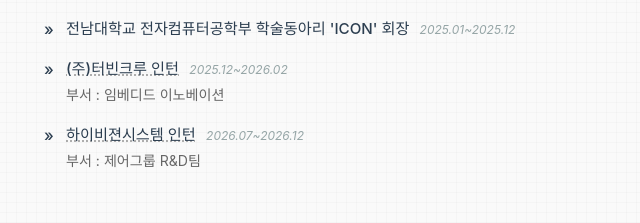
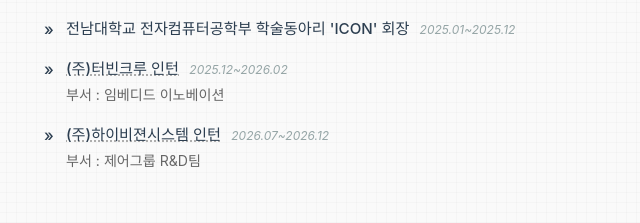
Before and after one commit to juhwonee/juhwonee, a plain HTML site: page index.html in a window 1280 px wide. Shown: the part 888-1111 px from the top of the page, 234-874 px from the left. Drawn offline with Linux system fonts and the light colour scheme.

Commit message:
Update index.html

```diff
--- a/index.html
+++ b/index.html
@@ -442,7 +442,7 @@
                     <span class="item-desc">부서 : 임베디드 이노베이션</span>
                 </li>
                 <li data-tbcrew="tbcrew">
-                    <span class="item-title">하이비젼시스템 인턴</span>
+                    <span class="item-title">(주)하이비젼시스템 인턴</span>
                     <span class="item-date">2026.07~2026.12</span>
                     <span class="item-desc">부서 : 제어그룹 R&D팀</span>
                 </li>
```
